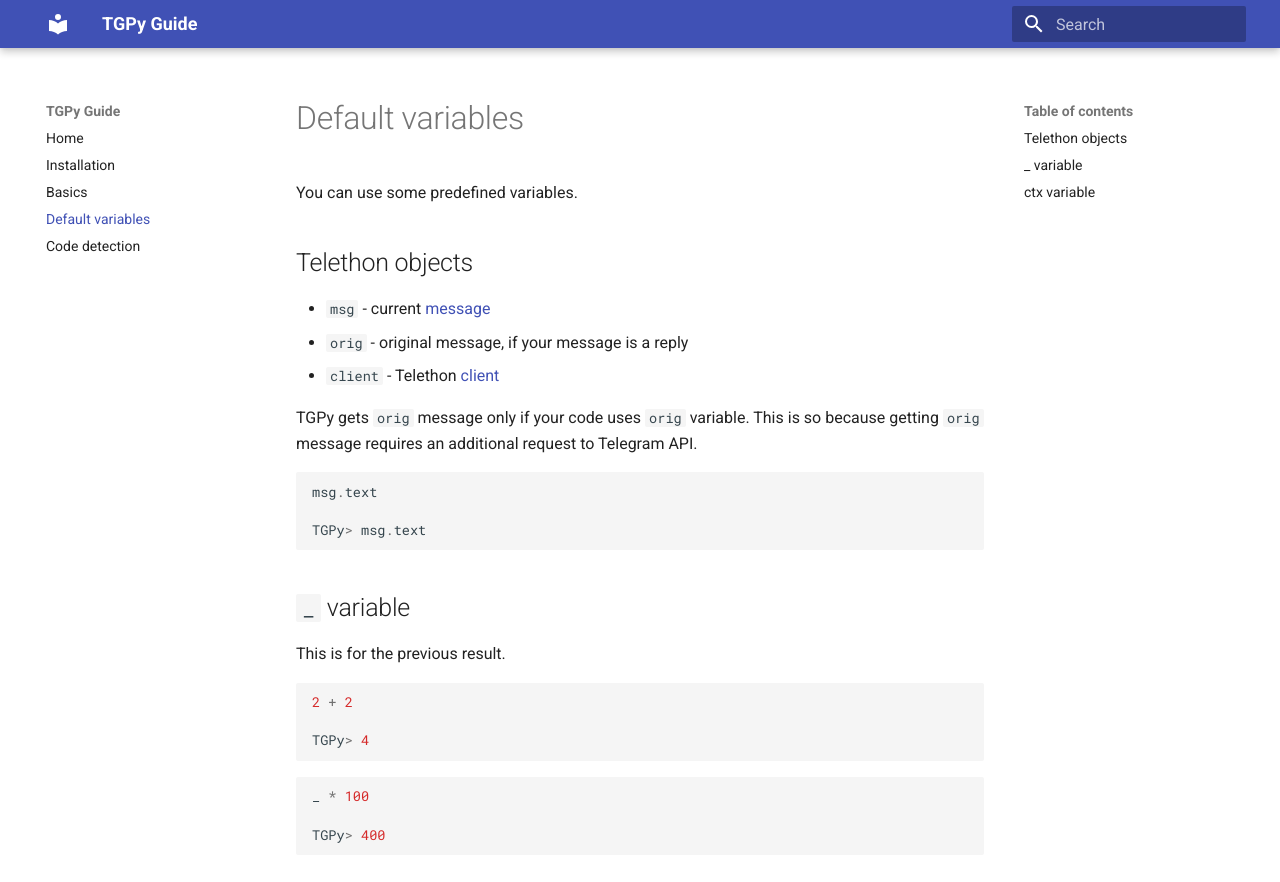
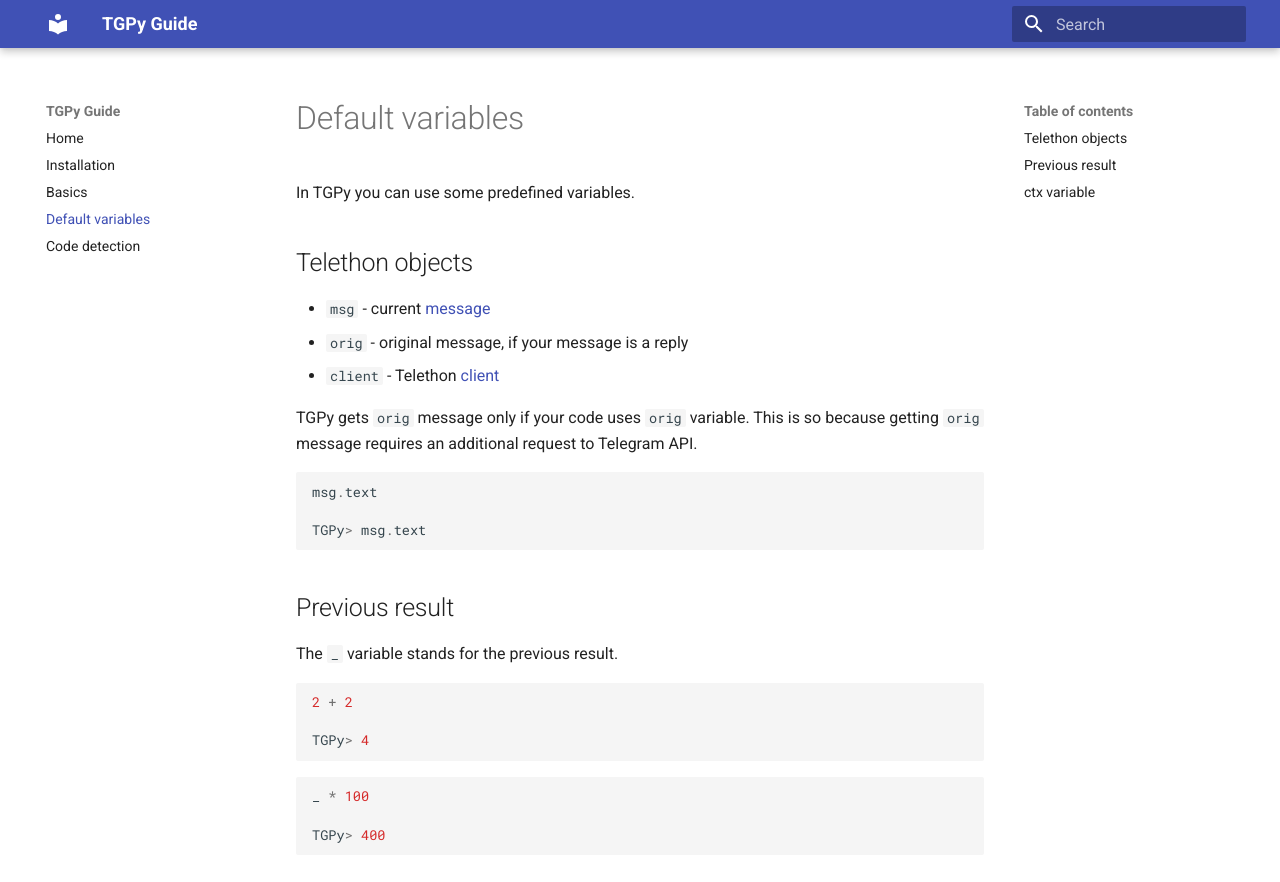
Before and after one commit to tm-a-t/TGPy, an MkDocs documentation site: the page built from guide/docs/variables.md, in a window 1280 px wide and 900 px high. Shown: the top 882 px of the window. Built offline with MkDocs 1.6.1 and Material for MkDocs 9.7.7, drawn with Linux system fonts in a browser that asks for light colours.

Commit message:
guide: basics & variables changes

````diff
--- a/guide/docs/variables.md
+++ b/guide/docs/variables.md
@@ -1,6 +1,6 @@
 # Default variables
 
-You can use some predefined variables.
+In TGPy you can use some predefined variables.
 
 ## Telethon objects
 
@@ -18,9 +18,9 @@
 ```
 
 
-## `_` variable
+## Previous result
 
-This is for the previous result.
+The `_` variable stands for the previous result.
 
 ```python
 2 + 2
````
Also changed, not shown: guide/docs/basics.md (+3 -3 lines).
